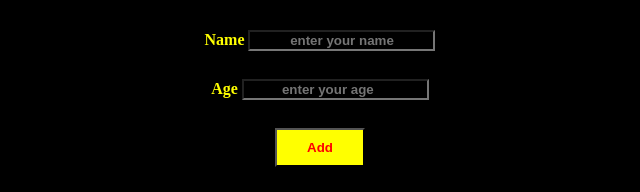
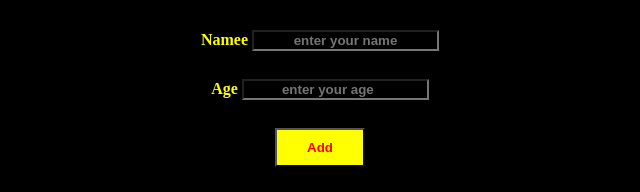
Before and after one commit to naveen120598/naveenBlackTable, a website: page index.html in a window 1280 px wide. Shown: the top 192 px of the page, 320-960 px from the left. Drawn offline with Linux system fonts and the light colour scheme.

Commit message:
2 commit

```diff
--- a/index.html
+++ b/index.html
@@ -6,7 +6,7 @@
         <link rel="stylesheet" href="./index.css" ></link>
     </head>
     <body>
-        <lable id="namel">Name</lable>
+        <lable id="namel">Namee</lable>
         <input type="text" placeholder="enter your name" id="name"/><br><br>
         <lable id="agel">Age</lable>
         <input type="number" placeholder="enter your age" id="age"/><br><br>
```
